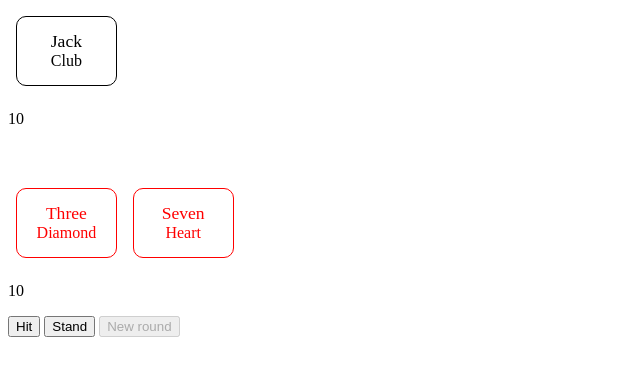
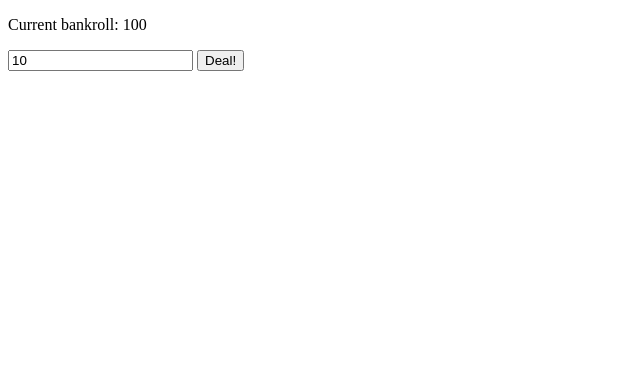
Before and after one commit to HikariYlan/atoll21-client, a Svelte app: page / in a window 1280 px wide. Shown: the top 376 px of the page, without its empty margins (0-640 px from the left). Built offline with nearby package versions, Linux system fonts and the light colour scheme.

Commit message:
feat: using game session class for the test view

```diff
--- a/src/App.svelte
+++ b/src/App.svelte
@@ -1,42 +1,67 @@
 <script lang="ts">
-    import { BlackJackRound, computeHand, Outcome, RoundState } from "./game/blackjack";
+    import { computeHand, Outcome, RoundState } from "./game/blackjack";
+    import { GameSession, GameSessionPhase } from "./game/casino";
     import Card from "./lib/Card.svelte";
 
-    let blackjackRound = new BlackJackRound;
-    let view = $state(
-        {
-            playerHand: blackjackRound.playerHand,
-            dealerHand: blackjackRound.dealerHand,
-            playerTotal: computeHand(blackjackRound.playerHand.cards),
-            dealerTotal: computeHand(blackjackRound.dealerHand.cards),
-            roundState: blackjackRound.roundState,
-            roundOutcome: blackjackRound.roundOutcome
-        }
-    );
-
-    function refresh() {
-        view = {
-            playerHand: blackjackRound.playerHand,
-            dealerHand: blackjackRound.dealerHand,
-            playerTotal: computeHand(blackjackRound.playerHand.cards),
-            dealerTotal: computeHand(blackjackRound.dealerHand.cards),
-            roundState: blackjackRound.roundState,
-            roundOutcome: blackjackRound.roundOutcome
+    let gameSession = new GameSession(100, 0);
+    function snapshot() {
+        const round = gameSession.round;
+        return {
+            playerHand: round ? round.playerHand : null,
+            dealerHand: round ? round.dealerHand : null,
+            playerTotal: round ? computeHand(round.playerHand.cards) : null,
+            dealerTotal: round ? computeHand(round.dealerHand.cards) : null,
+            roundOutcome: round ? round.roundOutcome : Outcome.NOT_DECIDED,
+            bankroll: gameSession.currentBankroll,
+            bet: gameSession.currentBet,
+            phase: gameSession.gameSessionPhase,
+            lastNet: gameSession.lastNet,
+            betRange: gameSession.betRange()
         };
     }
 
+    let gameState = $state(snapshot());
+
+    function refresh() {
+        gameState = snapshot();
+    }
+
     function hit() {
-        blackjackRound.hit();
+        gameSession.hit();
         refresh();
     }
 
     function stand() {
-        blackjackRound.stand();
+        gameSession.stand();
         refresh();
     }
 
     function newRound() {
-        blackjackRound = new BlackJackRound;
+        gameSession.nextRound();
+        betInput = gameSession.betRange()[0];
+        refresh();
+    }
+
+    let betInput: number | null = $state(gameSession.betRange()[0]);
+    let errorMessage = $state("");
+
+    function deal() {
+        try {
+            gameSession.placingBet(betInput!);
+            errorMessage = "";
+        } catch (error) {
+            errorMessage = (error as Error).message;
+        }
+        refresh();
+    }
+
+    /**
+     * FOR DEBUG PURPOSES ONLY, DELETE THIS WHEN GOING PROD
+     */
+    function debroke() {
+        gameSession.currentBankroll = 100;
+        gameSession.gameSessionPhase = GameSessionPhase.BETTING;
+        newRound();
         refresh();
     }
 
@@ -54,31 +79,52 @@
 </script>
 
 <div>
+    {#if gameState.phase == GameSessionPhase.BROKE}
+        <h1>You're broke, homie!</h1>
+        <button onclick={debroke}>Refill bankroll</button>
+    {/if}
+    {#if gameState.phase == GameSessionPhase.BETTING}
+        <div>
+            <p>Current bankroll: {gameState.bankroll}</p>
+            <input type="number" bind:value={betInput}>
+            <button onclick={deal} disabled={
+                !Number.isInteger(betInput) ||
+                betInput! < gameState.betRange[0] ||
+                betInput! > gameState.betRange[1]
+            }>Deal!</button>
+        </div>
+    {/if}
+    {#if gameState.playerHand && gameState.dealerHand}
+        <p>Current bankroll: {gameState.bankroll}</p>
+        <p>Current bet: {gameState.bet}</p>
         <div>
             <div class="hand">
-            {#each view.dealerHand.cards as card}
+                {#each gameState.dealerHand.cards as card}
                     <Card suit={card.suit} rank={card.rank}/>
                 {/each}
             </div>
-        <p>{view.dealerTotal[0]}</p>
+            <p>{gameState.dealerTotal![0]}</p>
         </div>
         <br><br>
         <div>
             <div class="hand">
-            {#each view.playerHand.cards as card}
+                {#each gameState.playerHand.cards as card}
                     <Card suit={card.suit} rank={card.rank}/>
                 {/each}
             </div>
-        <p>{#if view.playerTotal[1]}Soft{/if} {view.playerTotal[0]}</p>
+            <p>{#if gameState.playerTotal![1]}Soft{/if} {gameState.playerTotal![0]}</p>
         </div>
         <div>
-        <button onclick={hit} disabled={view.roundState == RoundState.FINISHED}>Hit</button>
-        <button onclick={stand} disabled={view.roundState == RoundState.FINISHED}>Stand</button>
-        <button onclick={newRound} disabled={view.roundState != RoundState.FINISHED}>New round</button>
+            <button onclick={hit} disabled={gameState.phase != GameSessionPhase.PLAYING}>Hit</button>
+            <button onclick={stand} disabled={gameState.phase != GameSessionPhase.PLAYING}>Stand</button>
+            <button onclick={newRound} disabled={gameState.phase == GameSessionPhase.PLAYING}>New round</button>
         </div>
+        {#if gameState.phase == GameSessionPhase.FINISHED}
             <div>
-        <h1>{outcomeTexts[view.roundOutcome]}</h1>
+                <h1>{outcomeTexts[gameState.roundOutcome]} {#if gameState.lastNet > 0}+{/if}{gameState.lastNet}</h1>
             </div>
+        {/if}
+    {/if}
 </div>
 
 <style>
```
Lines whose indentation alone changed are shown as unchanged.
